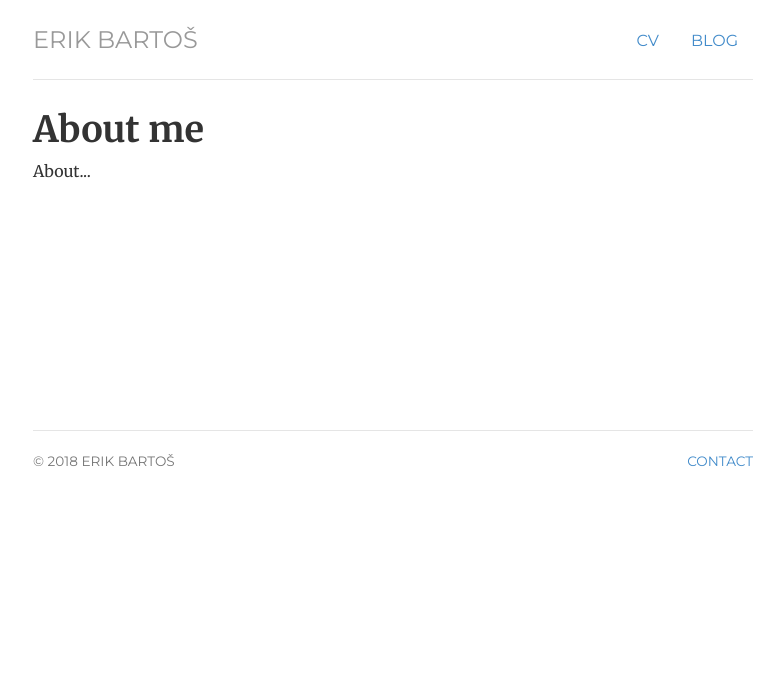
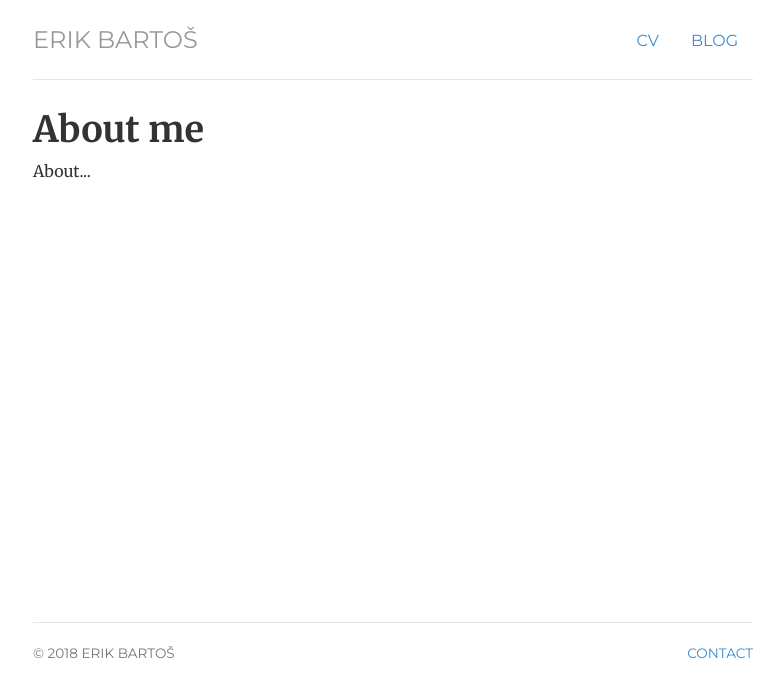
Before and after one commit to Mezek/mezek.github.io, a Jekyll site: the page built from about/index.html, in a window 1280 px wide. Shown: the top 697 px of the page, without its empty margins (247-1031 px from the left). Built offline with Jekyll 4.4.1, drawn with Linux system fonts in a browser that asks for light colours.

Commit message:
Update style.css

```diff
--- a/css/style.css
+++ b/css/style.css
@@ -94,7 +94,7 @@ pre.prettyprint { padding: 10px !important; margin: 40px; font-size: 12px;}
 
 /* Content */
 
-.content-container { min-height: 20em; }
+.content-container { min-height: 32em; }
 
 .subheading {
 	font-size: 130%;
```
